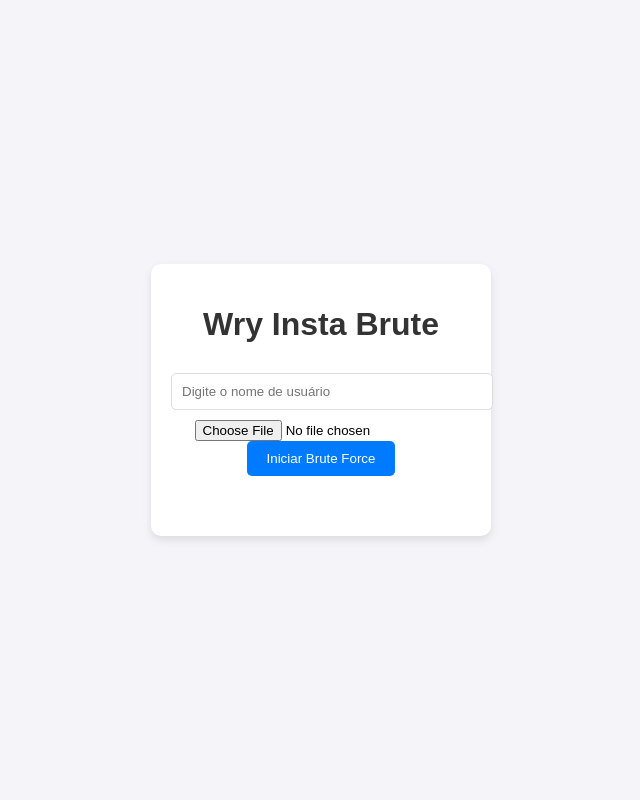
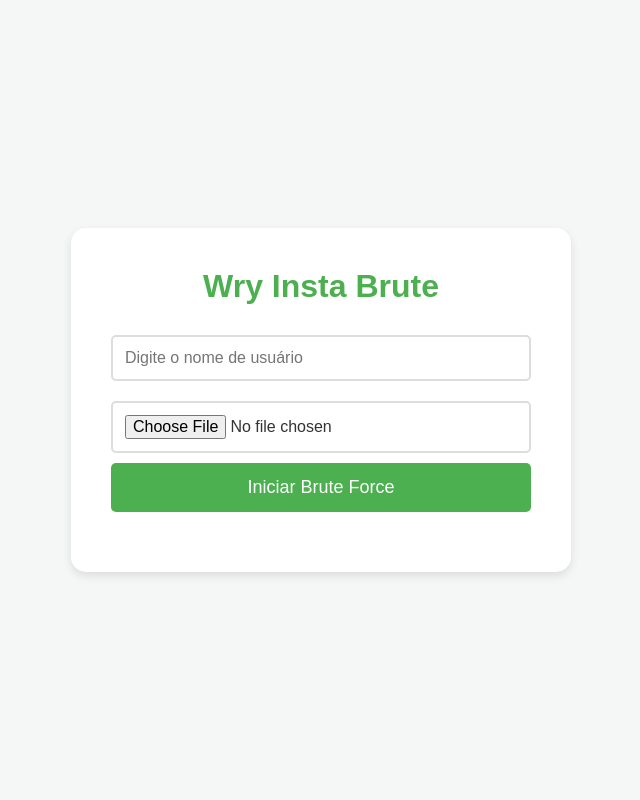
Before and after one commit to wry01/login, a PHP site: page / in a window 1280 px wide. Shown: the whole page, without its empty margins (319-959 px from the left). Run offline with PHP 8.4, Linux system fonts and the light colour scheme.

Commit message:
Update style.css

```diff
--- a/style.css
+++ b/style.css
@@ -1,62 +1,102 @@
-/* Estilo básico para o site */
+/* Resetando algumas configurações padrão */
+* {
+    margin: 0;
+    padding: 0;
+    box-sizing: border-box;
+}
+
 body {
-    font-family: Arial, sans-serif;
-    background-color: #f4f4f9;
+    font-family: 'Arial', sans-serif;
+    background-color: #f4f7f6;
+    color: #333;
     display: flex;
     justify-content: center;
     align-items: center;
     height: 100vh;
-    margin: 0;
+    overflow: hidden;
+    text-align: center;
 }
 
 .container {
-    background: white;
-    padding: 20px;
-    border-radius: 10px;
-    box-shadow: 0 4px 8px rgba(0, 0, 0, 0.1);
-    width: 300px;
-    text-align: center;
+    background-color: #fff;
+    border-radius: 15px;
+    box-shadow: 0 4px 10px rgba(0, 0, 0, 0.1);
+    padding: 40px;
+    width: 100%;
+    max-width: 500px;
+    animation: slideIn 1s ease-in-out;
 }
 
 h1 {
-    color: #333;
+    font-size: 32px;
+    color: #4CAF50;
     margin-bottom: 20px;
 }
 
-input[type="text"], input[type="password"] {
+input[type="text"], input[type="file"] {
     width: 100%;
-    padding: 10px;
+    padding: 12px;
     margin: 10px 0;
+    border: 2px solid #ddd;
     border-radius: 5px;
-    border: 1px solid #ddd;
+    font-size: 16px;
+    transition: border-color 0.3s ease-in-out;
+}
+
+input[type="text"]:focus, input[type="file"]:focus {
+    border-color: #4CAF50;
 }
 
 button {
-    padding: 10px 20px;
-    background-color: #007BFF;
+    width: 100%;
+    padding: 14px;
+    background-color: #4CAF50;
     color: white;
     border: none;
     border-radius: 5px;
+    font-size: 18px;
     cursor: pointer;
-    transition: background-color 0.3s;
+    transition: background-color 0.3s ease-in-out;
 }
 
 button:hover {
-    background-color: #0056b3;
+    background-color: #45a049;
 }
 
 .status {
     margin-top: 20px;
-    padding: 10px;
-    border-radius: 5px;
-    color: white;
+    font-size: 18px;
     font-weight: bold;
 }
 
-.valid {
-    background-color: green;
+#results {
+    margin-top: 20px;
+    font-size: 16px;
+    line-height: 1.5;
+    word-wrap: break-word;
 }
 
-.invalid {
-    background-color: red;
+@keyframes slideIn {
+    0% {
+        opacity: 0;
+        transform: translateY(-50px);
+    }
+    100% {
+        opacity: 1;
+        transform: translateY(0);
+    }
 }
+
+@media (max-width: 768px) {
+    .container {
+        padding: 20px;
+    }
+
+    h1 {
+        font-size: 28px;
+    }
+
+    button {
+        font-size: 16px;
+    }
+}
```
